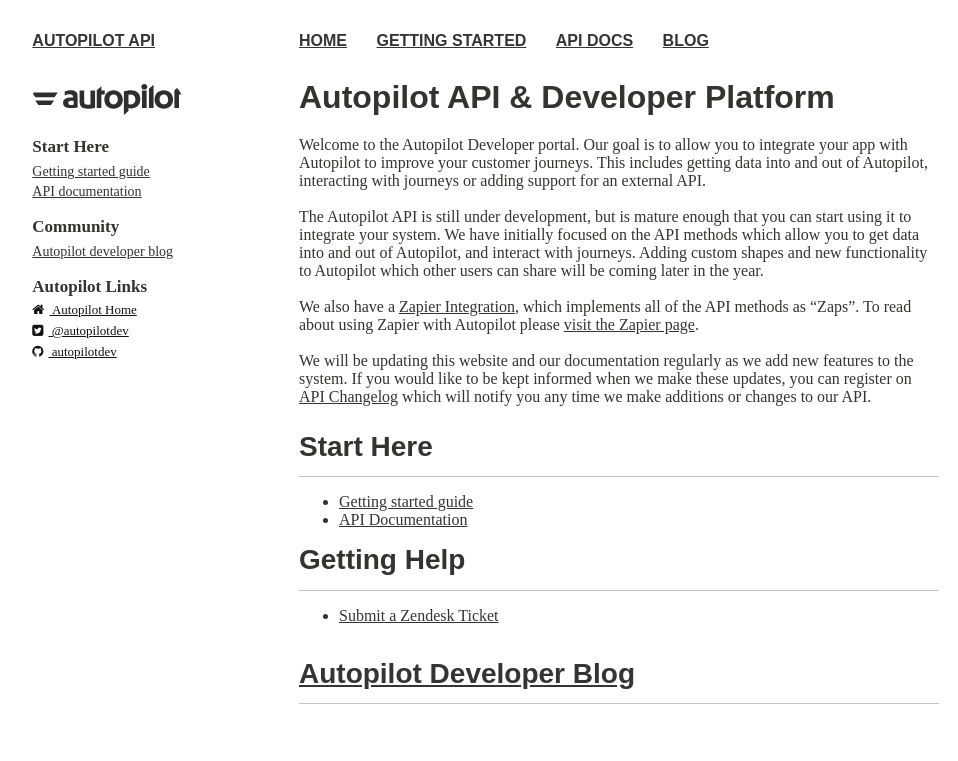
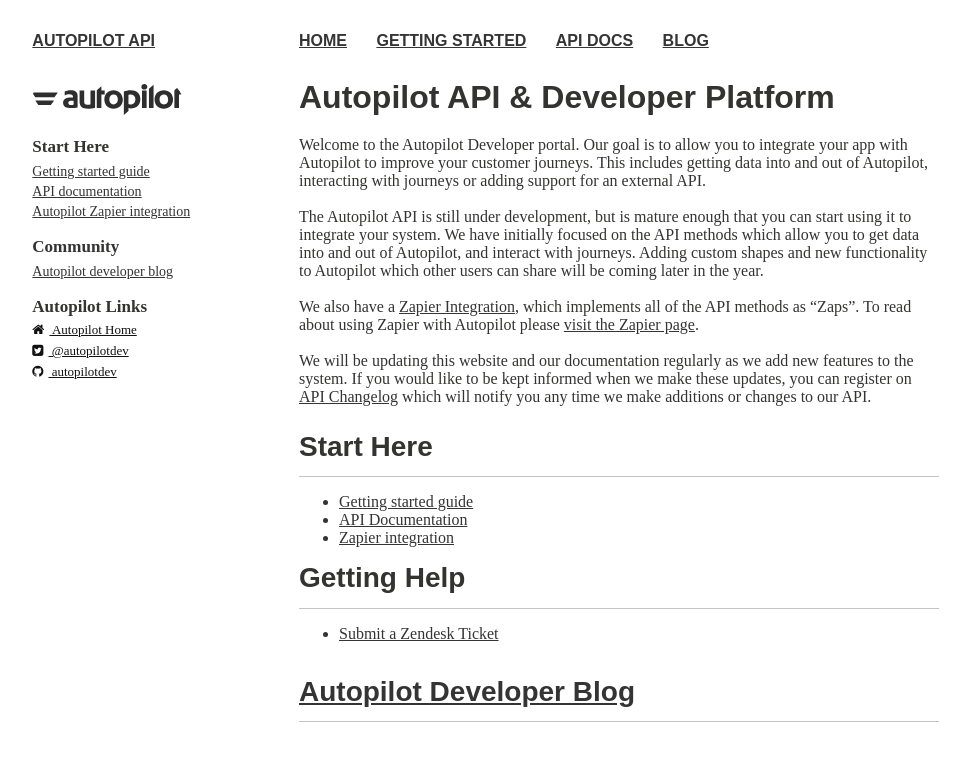
Before and after one commit to autopilotdev/autopilotdev.github.io, a Jekyll site: the page built from index.md, in a window 1280 px wide. Shown: the top 761 px of the page, without its empty margins (21-979 px from the left). Built offline with Jekyll 4.4.1, drawn with Linux system fonts in a browser that asks for light colours; nearby versions of some CDN libraries; some web fonts are replaced.

Commit message:
Add Zapier links

```diff
--- a/_includes/_author-bio.html
+++ b/_includes/_author-bio.html
@@ -15,6 +15,7 @@
   <div style="font-size:14px;margin-bottom:15px;line-height:20px;">
     <a href="/getting-started">Getting started guide</a><br />
     <a href="http://docs.autopilot.apiary.io/">API documentation</a><br />
+    <a href="/autopilot-zapier-integration">Autopilot Zapier integration</a><br />
   </div>
   <div style="font-size:17px;font-weight:bold;margin-bottom:5px;">Community</div>
   <div style="font-size:14px;margin-bottom:15px;line-height:20px;">
--- a/index.md
+++ b/index.md
@@ -25,6 +25,7 @@ make additions or changes to our API.
 
 * [Getting started guide](/getting-started)
 * [API Documentation](http://docs.autopilot.apiary.io/)
+* [Zapier integration](/zapier)
 
 
 ### Getting Help
```
Also changed, not shown: zapier/index.md (+1 -0 lines).
